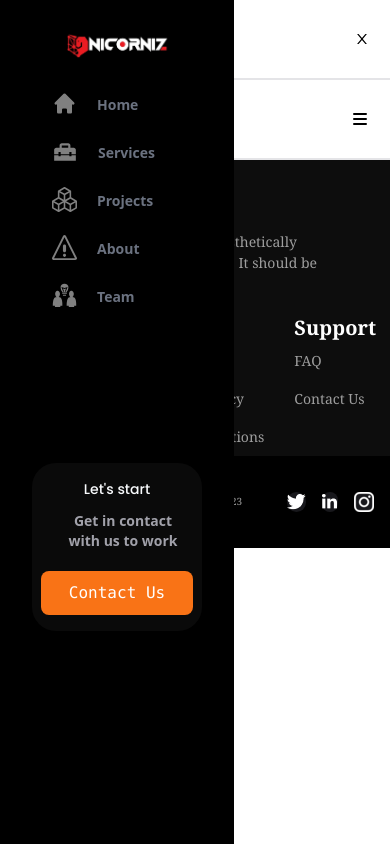
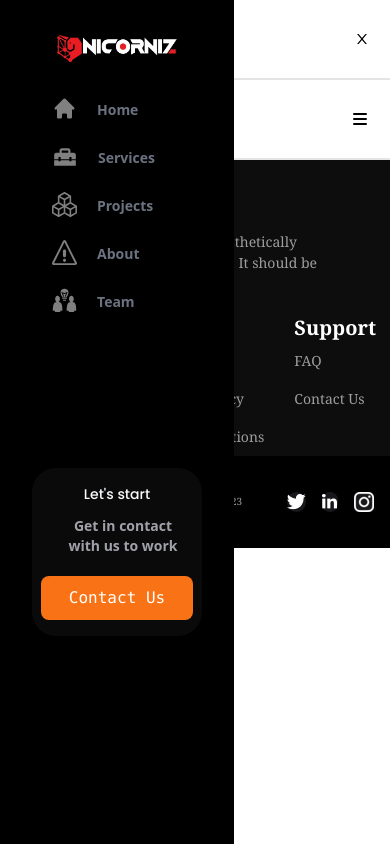
Before and after one commit to TalhaT298/unicorniz, a Next.js app: page /components/SharedComponents/Navbar/Navbar in a window 390 px wide. Both pictures are taken after a click on the element 360 px from the left and 39 px from the top of the page. Built offline with nearby package versions, Linux system fonts and the light colour scheme.

Commit message:
logo size increased to 3/5 on mobile design

```diff
--- a/pages/components/SharedComponents/Navbar/Navbar.js
+++ b/pages/components/SharedComponents/Navbar/Navbar.js
@@ -92,7 +92,7 @@ const Navbar = ({ loading, handleSubmit }) => {
 				!hamburger &&
 				<div className="w-[60%] h-screen ease-in-out transition-all duration-5000 lg:hidden flex flex-col absolute p-3 bg-black z-50">
 					<div className="flex flex-row lg:hidden items-end justify-end text-slate-100 w-full" onClick={() => setHamburger((prev) => !prev)}>
-						<div className="w-2/4 mx-auto">
+						<div className="w-3/5 mx-auto">
 							<Link href={"/"}>
 								<Image src={logo} priority alt="logo" className="mt-5 mb-8 mx-auto" />
 							</Link>
```
